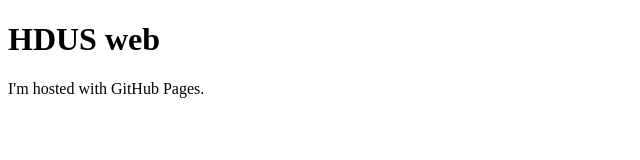
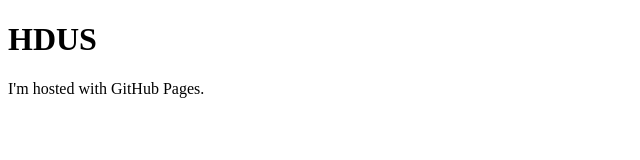
Before and after one commit to coderhdvn/hdus.github.io, a plain HTML site: page index.html in a window 1280 px wide. Shown: the full height of the page, 0-640 px from the left. Drawn offline with Linux system fonts and the light colour scheme.

Commit message:
Update index.html

```diff
--- a/index.html
+++ b/index.html
@@ -1,7 +1,7 @@
 <!DOCTYPE html>
 <html>
 <body>
-<h1>HDUS web</h1>
+<h1>HDUS</h1>
 <p>I'm hosted with GitHub Pages.</p>
 </body>
 </html>
```
